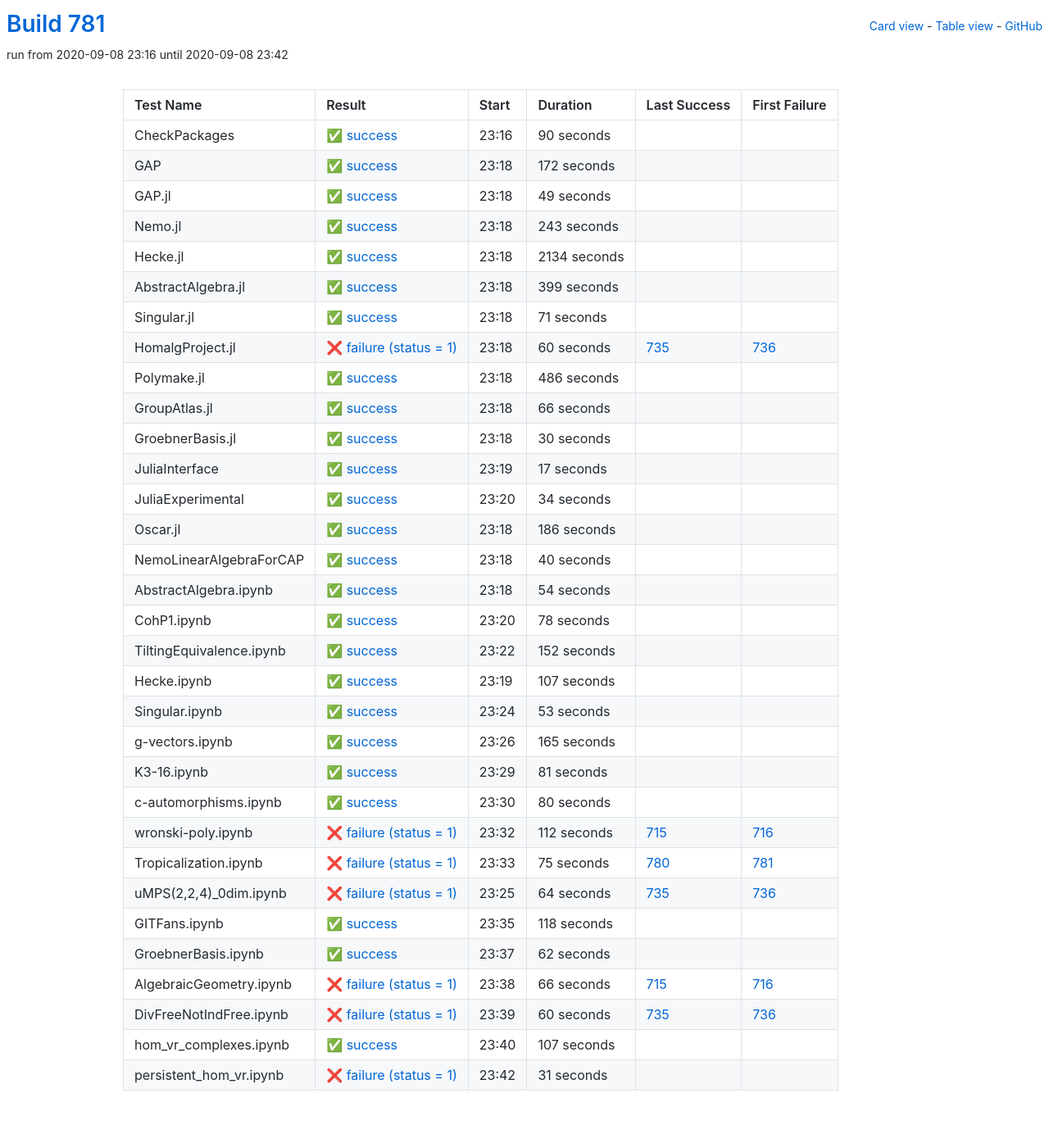
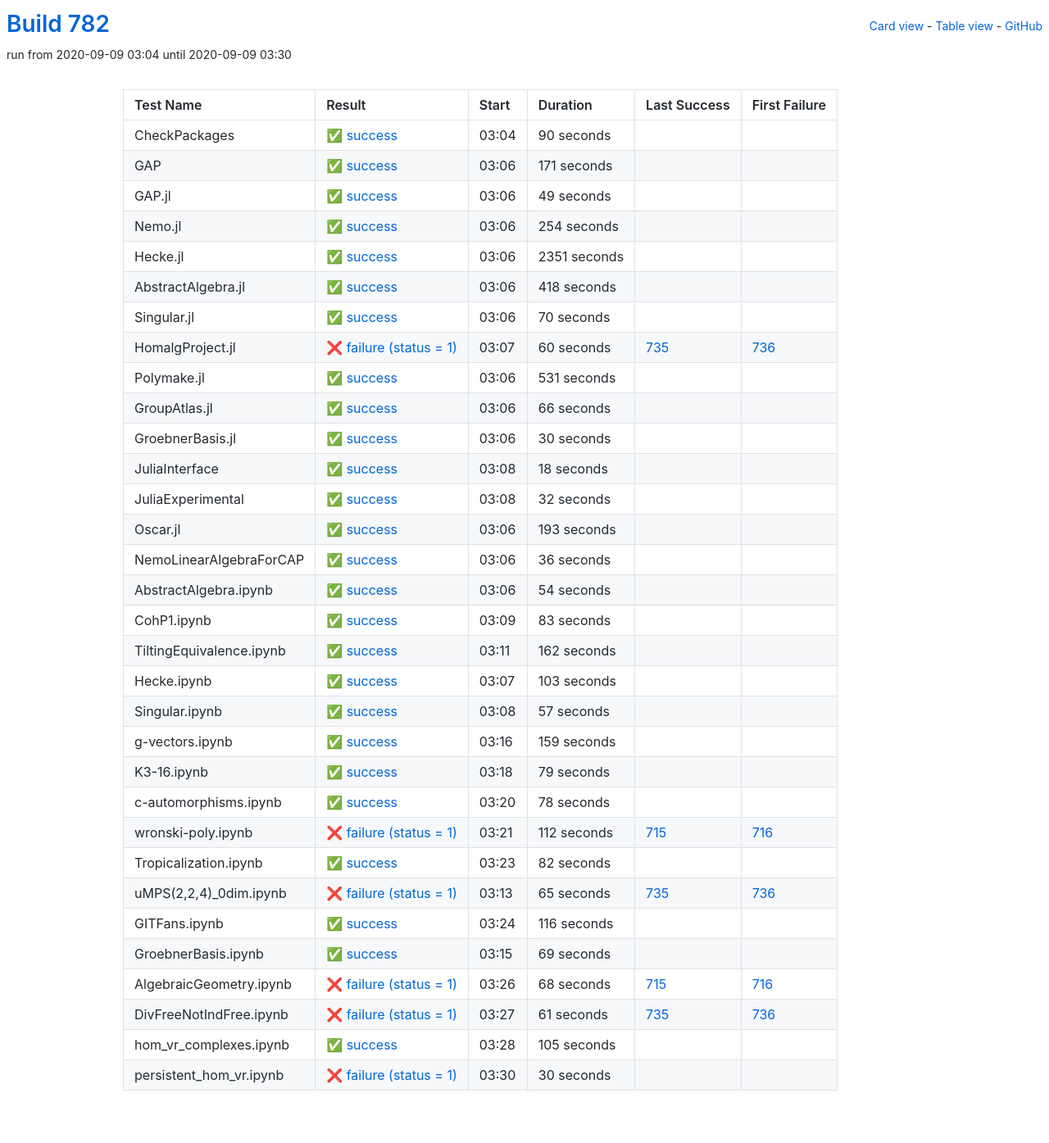
Before and after one commit to oscar-system/oscar-ci-status-stable, a Jekyll site: the page built from table.html, in a window 1280 px wide. Shown: the whole page at 82% size. Built offline with Jekyll 4.4.1, drawn with Linux system fonts in a browser that asks for light colours.

Commit message:
Build #782

```diff
--- a/_data/ci.yml
+++ b/_data/ci.yml
@@ -1,6 +1,6 @@
 ---
-build: 781
-build_url: https://oscarci.mathematik.uni-kl.de/job/oscar-stable/781/
+build: 782
+build_url: https://oscarci.mathematik.uni-kl.de/job/oscar-stable/782/
 job: oscar-stable
 organization: oscar-system
 repo: oscar-ci-status-stable
@@ -8,8 +8,8 @@ repourl: https://github.com/oscar-system/oscar-ci-status-stable
 tests:
 - name: CheckPackages
   id: checkpackages
-  log: https://oscarci.mathematik.uni-kl.de/job/oscar-stable/781/artifact/logs/build-781/CheckPackages.log
-  start: 2020-09-08 23:16
+  log: https://oscarci.mathematik.uni-kl.de/job/oscar-stable/782/artifact/logs/build-782/CheckPackages.log
+  start: 2020-09-09 03:04
   success: true
   exitcode: 0
   status: success
@@ -20,20 +20,20 @@ tests:
   first_failure_url:
 - name: GAP
   id: gap
-  log: https://oscarci.mathematik.uni-kl.de/job/oscar-stable/781/artifact/logs/build-781/GAP.log
-  start: 2020-09-08 23:18
+  log: https://oscarci.mathematik.uni-kl.de/job/oscar-stable/782/artifact/logs/build-782/GAP.log
+  start: 2020-09-09 03:06
   success: true
   exitcode: 0
   status: success
-  duration: 172
+  duration: 171
   last_success: false
   last_success_url:
   first_failure: false
   first_failure_url:
 - name: GAP.jl
   id: gap-jl
-  log: https://oscarci.mathematik.uni-kl.de/job/oscar-stable/781/artifact/logs/build-781/GAP.jl.log
-  start: 2020-09-08 23:18
+  log: https://oscarci.mathematik.uni-kl.de/job/oscar-stable/782/artifact/logs/build-782/GAP.jl.log
+  start: 2020-09-09 03:06
   success: true
   exitcode: 0
   status: success
@@ -44,56 +44,56 @@ tests:
   first_failure_url:
 - name: Nemo.jl
   id: nemo-jl
-  log: https://oscarci.mathematik.uni-kl.de/job/oscar-stable/781/artifact/logs/build-781/Nemo.jl.log
-  start: 2020-09-08 23:18
+  log: https://oscarci.mathematik.uni-kl.de/job/oscar-stable/782/artifact/logs/build-782/Nemo.jl.log
+  start: 2020-09-09 03:06
   success: true
   exitcode: 0
   status: success
-  duration: 243
+  duration: 254
   last_success: false
   last_success_url:
   first_failure: false
   first_failure_url:
 - name: Hecke.jl
   id: hecke-jl
-  log: https://oscarci.mathematik.uni-kl.de/job/oscar-stable/781/artifact/logs/build-781/Hecke.jl.log
-  start: 2020-09-08 23:18
+  log: https://oscarci.mathematik.uni-kl.de/job/oscar-stable/782/artifact/logs/build-782/Hecke.jl.log
+  start: 2020-09-09 03:06
   success: true
   exitcode: 0
   status: success
-  duration: 2134
+  duration: 2351
   last_success: false
   last_success_url:
   first_failure: false
   first_failure_url:
 - name: AbstractAlgebra.jl
   id: abstractalgebra-jl
-  log: https://oscarci.mathematik.uni-kl.de/job/oscar-stable/781/artifact/logs/build-781/AbstractAlgebra.jl.log
-  start: 2020-09-08 23:18
+  log: https://oscarci.mathematik.uni-kl.de/job/oscar-stable/782/artifact/logs/build-782/AbstractAlgebra.jl.log
+  start: 2020-09-09 03:06
   success: true
   exitcode: 0
   status: success
-  duration: 399
+  duration: 418
   last_success: false
   last_success_url:
   first_failure: false
   first_failure_url:
 - name: Singular.jl
   id: singular-jl
-  log: https://oscarci.mathematik.uni-kl.de/job/oscar-stable/781/artifact/logs/build-781/Singular.jl.log
-  start: 2020-09-08 23:18
+  log: https://oscarci.mathematik.uni-kl.de/job/oscar-stable/782/artifact/logs/build-782/Singular.jl.log
+  start: 2020-09-09 03:06
   success: true
   exitcode: 0
   status: success
-  duration: 71
+  duration: 70
   last_success: false
   last_success_url:
   first_failure: false
   first_failure_url:
 - name: HomalgProject.jl
   id: homalgproject-jl
-  log: https://oscarci.mathematik.uni-kl.de/job/oscar-stable/781/artifact/logs/build-781/HomalgProject.jl.log
-  start: 2020-09-08 23:18
+  log: https://oscarci.mathematik.uni-kl.de/job/oscar-stable/782/artifact/logs/build-782/HomalgProject.jl.log
+  start: 2020-09-09 03:07
   success: false
   exitcode: 1
   status: failure
@@ -104,20 +104,20 @@ tests:
   first_failure_url: https://oscarci.mathematik.uni-kl.de/job/oscar-stable/736/
 - name: Polymake.jl
   id: polymake-jl
-  log: https://oscarci.mathematik.uni-kl.de/job/oscar-stable/781/artifact/logs/build-781/Polymake.jl.log
-  start: 2020-09-08 23:18
+  log: https://oscarci.mathematik.uni-kl.de/job/oscar-stable/782/artifact/logs/build-782/Polymake.jl.log
+  start: 2020-09-09 03:06
   success: true
   exitcode: 0
   status: success
-  duration: 486
+  duration: 531
   last_success: false
   last_success_url:
   first_failure: false
   first_failure_url:
 - name: GroupAtlas.jl
   id: groupatlas-jl
-  log: https://oscarci.mathematik.uni-kl.de/job/oscar-stable/781/artifact/logs/build-781/GroupAtlas.jl.log
-  start: 2020-09-08 23:18
+  log: https://oscarci.mathematik.uni-kl.de/job/oscar-stable/782/artifact/logs/build-782/GroupAtlas.jl.log
+  start: 2020-09-09 03:06
   success: true
   exitcode: 0
   status: success
@@ -128,8 +128,8 @@ tests:
   first_failure_url:
 - name: GroebnerBasis.jl
   id: groebnerbasis-jl
-  log: https://oscarci.mathematik.uni-kl.de/job/oscar-stable/781/artifact/logs/build-781/GroebnerBasis.jl.log
-  start: 2020-09-08 23:18
+  log: https://oscarci.mathematik.uni-kl.de/job/oscar-stable/782/artifact/logs/build-782/GroebnerBasis.jl.log
+  start: 2020-09-09 03:06
   success: true
   exitcode: 0
   status: success
@@ -140,56 +140,56 @@ tests:
   first_failure_url:
 - name: JuliaInterface
   id: juliainterface
-  log: https://oscarci.mathematik.uni-kl.de/job/oscar-stable/781/artifact/logs/build-781/JuliaInterface.log
-  start: 2020-09-08 23:19
+  log: https://oscarci.mathematik.uni-kl.de/job/oscar-stable/782/artifact/logs/build-782/JuliaInterface.log
+  start: 2020-09-09 03:08
   success: true
   exitcode: 0
   status: success
-  duration: 17
+  duration: 18
   last_success: false
   last_success_url:
   first_failure: false
   first_failure_url:
 - name: JuliaExperimental
   id: juliaexperimental
-  log: https://oscarci.mathematik.uni-kl.de/job/oscar-stable/781/artifact/logs/build-781/JuliaExperimental.log
-  start: 2020-09-08 23:20
+  log: https://oscarci.mathematik.uni-kl.de/job/oscar-stable/782/artifact/logs/build-782/JuliaExperimental.log
+  start: 2020-09-09 03:08
   success: true
   exitcode: 0
   status: success
-  duration: 34
+  duration: 32
   last_success: false
   last_success_url:
   first_failure: false
   first_failure_url:
 - name: Oscar.jl
   id: oscar-jl
-  log: https://oscarci.mathematik.uni-kl.de/job/oscar-stable/781/artifact/logs/build-781/Oscar.jl.log
-  start: 2020-09-08 23:18
+  log: https://oscarci.mathematik.uni-kl.de/job/oscar-stable/782/artifact/logs/build-782/Oscar.jl.log
+  start: 2020-09-09 03:06
   success: true
   exitcode: 0
   status: success
-  duration: 186
+  duration: 193
   last_success: false
   last_success_url:
   first_failure: false
   first_failure_url:
 - name: NemoLinearAlgebraForCAP
   id: nemolinearalgebraforcap
-  log: https://oscarci.mathematik.uni-kl.de/job/oscar-stable/781/artifact/logs/build-781/NemoLinearAlgebraForCAP.log
-  start: 2020-09-08 23:18
+  log: https://oscarci.mathematik.uni-kl.de/job/oscar-stable/782/artifact/logs/build-782/NemoLinearAlgebraForCAP.log
+  start: 2020-09-09 03:06
   success: true
   exitcode: 0
   status: success
-  duration: 40
+  duration: 36
   last_success: false
   last_success_url:
   first_failure: false
   first_failure_url:
 - name: AbstractAlgebra.ipynb
   id: abstractalgebra-ipynb
-  log: https://oscarci.mathematik.uni-kl.de/job/oscar-stable/781/artifact/logs/build-781/AbstractAlgebra.ipynb.log
-  start: 2020-09-08 23:18
+  log: https://oscarci.mathematik.uni-kl.de/job/oscar-stable/782/artifact/logs/build-782/AbstractAlgebra.ipynb.log
+  start: 2020-09-09 03:06
   success: true
   exitcode: 0
   status: success
@@ -200,8 +200,80 @@ tests:
   first_failure_url:
 - name: CohP1.ipynb
   id: cohp1-ipynb
-  log: https://oscarci.mathematik.uni-kl.de/job/oscar-stable/781/artifact/logs/build-781/CohP1.ipynb.log
-  start: 2020-09-08 23:20
+  log: https://oscarci.mathematik.uni-kl.de/job/oscar-stable/782/artifact/logs/build-782/CohP1.ipynb.log
+  start: 2020-09-09 03:09
+  success: true
+  exitcode: 0
+  status: success
+  duration: 83
+  last_success: false
+  last_success_url:
+  first_failure: false
+  first_failure_url:
+- name: TiltingEquivalence.ipynb
+  id: tiltingequivalence-ipynb
+  log: https://oscarci.mathematik.uni-kl.de/job/oscar-stable/782/artifact/logs/build-782/TiltingEquivalence.ipynb.log
+  start: 2020-09-09 03:11
+  success: true
+  exitcode: 0
+  status: success
+  duration: 162
+  last_success: false
+  last_success_url:
+  first_failure: false
+  first_failure_url:
+- name: Hecke.ipynb
+  id: hecke-ipynb
+  log: https://oscarci.mathematik.uni-kl.de/job/oscar-stable/782/artifact/logs/build-782/Hecke.ipynb.log
+  start: 2020-09-09 03:07
+  success: true
+  exitcode: 0
+  status: success
+  duration: 103
+  last_success: false
+  last_success_url:
+  first_failure: false
+  first_failure_url:
+- name: Singular.ipynb
+  id: singular-ipynb
+  log: https://oscarci.mathematik.uni-kl.de/job/oscar-stable/782/artifact/logs/build-782/Singular.ipynb.log
+  start: 2020-09-09 03:08
+  success: true
+  exitcode: 0
+  status: success
+  duration: 57
+  last_success: false
+  last_success_url:
+  first_failure: false
+  first_failure_url:
+- name: g-vectors.ipynb
+  id: g-vectors-ipynb
+  log: https://oscarci.mathematik.uni-kl.de/job/oscar-stable/782/artifact/logs/build-782/g-vectors.ipynb.log
+  start: 2020-09-09 03:16
+  success: true
+  exitcode: 0
+  status: success
+  duration: 159
+  last_success: false
+  last_success_url:
+  first_failure: false
+  first_failure_url:
+- name: K3-16.ipynb
+  id: k3-16-ipynb
+  log: https://oscarci.mathematik.uni-kl.de/job/oscar-stable/782/artifact/logs/build-782/K3-16.ipynb.log
+  start: 2020-09-09 03:18
+  success: true
+  exitcode: 0
+  status: success
+  duration: 79
+  last_success: false
+  last_success_url:
+  first_failure: false
+  first_failure_url:
+- name: c-automorphisms.ipynb
+  id: c-automorphisms-ipynb
+  log: https://oscarci.mathematik.uni-kl.de/job/oscar-stable/782/artifact/logs/build-782/c-automorphisms.ipynb.log
+  start: 2020-09-09 03:20
   success: true
   exitcode: 0
   status: success
@@ -210,82 +282,10 @@ tests:
   last_success_url:
   first_failure: false
   first_failure_url:
-- name: TiltingEquivalence.ipynb
-  id: tiltingequivalence-ipynb
-  log: https://oscarci.mathematik.uni-kl.de/job/oscar-stable/781/artifact/logs/build-781/TiltingEquivalence.ipynb.log
-  start: 2020-09-08 23:22
-  success: true
-  exitcode: 0
-  status: success
-  duration: 152
-  last_success: false
-  last_success_url:
-  first_failure: false
-  first_failure_url:
-- name: Hecke.ipynb
-  id: hecke-ipynb
-  log: https://oscarci.mathematik.uni-kl.de/job/oscar-stable/781/artifact/logs/build-781/Hecke.ipynb.log
-  start: 2020-09-08 23:19
-  success: true
-  exitcode: 0
-  status: success
-  duration: 107
-  last_success: false
-  last_success_url:
-  first_failure: false
-  first_failure_url:
-- name: Singular.ipynb
-  id: singular-ipynb
-  log: https://oscarci.mathematik.uni-kl.de/job/oscar-stable/781/artifact/logs/build-781/Singular.ipynb.log
-  start: 2020-09-08 23:24
-  success: true
-  exitcode: 0
-  status: success
-  duration: 53
-  last_success: false
-  last_success_url:
-  first_failure: false
-  first_failure_url:
-- name: g-vectors.ipynb
-  id: g-vectors-ipynb
-  log: https://oscarci.mathematik.uni-kl.de/job/oscar-stable/781/artifact/logs/build-781/g-vectors.ipynb.log
-  start: 2020-09-08 23:26
-  success: true
-  exitcode: 0
-  status: success
-  duration: 165
-  last_success: false
-  last_success_url:
-  first_failure: false
-  first_failure_url:
-- name: K3-16.ipynb
-  id: k3-16-ipynb
-  log: https://oscarci.mathematik.uni-kl.de/job/oscar-stable/781/artifact/logs/build-781/K3-16.ipynb.log
-  start: 2020-09-08 23:29
-  success: true
-  exitcode: 0
-  status: success
-  duration: 81
-  last_success: false
-  last_success_url:
-  first_failure: false
-  first_failure_url:
-- name: c-automorphisms.ipynb
-  id: c-automorphisms-ipynb
-  log: https://oscarci.mathematik.uni-kl.de/job/oscar-stable/781/artifact/logs/build-781/c-automorphisms.ipynb.log
-  start: 2020-09-08 23:30
-  success: true
-  exitcode: 0
-  status: success
-  duration: 80
-  last_success: false
-  last_success_url:
-  first_failure: false
-  first_failure_url:
 - name: wronski-poly.ipynb
   id: wronski-poly-ipynb
-  log: https://oscarci.mathematik.uni-kl.de/job/oscar-stable/781/artifact/logs/build-781/wronski-poly.ipynb.log
-  start: 2020-09-08 23:32
+  log: https://oscarci.mathematik.uni-kl.de/job/oscar-stable/782/artifact/logs/build-782/wronski-poly.ipynb.log
+  start: 2020-09-09 03:21
   success: false
   exitcode: 1
   status: failure
@@ -296,96 +296,96 @@ tests:
   first_failure_url: https://oscarci.mathematik.uni-kl.de/job/oscar-stable/716/
 - name: Tropicalization.ipynb
   id: tropicalization-ipynb
-  log: https://oscarci.mathematik.uni-kl.de/job/oscar-stable/781/artifact/logs/build-781/Tropicalization.ipynb.log
-  start: 2020-09-08 23:33
+  log: https://oscarci.mathematik.uni-kl.de/job/oscar-stable/782/artifact/logs/build-782/Tropicalization.ipynb.log
+  start: 2020-09-09 03:23
+  success: true
+  exitcode: 0
+  status: success
+  duration: 82
+  last_success: false
+  last_success_url:
+  first_failure: false
+  first_failure_url:
+- name: uMPS(2,2,4)_0dim.ipynb
+  id: umps-2-2-4-0dim-ipynb
+  log: https://oscarci.mathematik.uni-kl.de/job/oscar-stable/782/artifact/logs/build-782/uMPS-2-2-4-_0dim.ipynb.log
+  start: 2020-09-09 03:13
   success: false
   exitcode: 1
   status: failure
-  duration: 75
-  last_success: 780
-  last_success_url: https://oscarci.mathematik.uni-kl.de/job/oscar-stable/780/
-  first_failure: 781
-  first_failure_url: https://oscarci.mathematik.uni-kl.de/job/oscar-stable/781/
-- name: uMPS(2,2,4)_0dim.ipynb
-  id: umps-2-2-4-0dim-ipynb
-  log: https://oscarci.mathematik.uni-kl.de/job/oscar-stable/781/artifact/logs/build-781/uMPS-2-2-4-_0dim.ipynb.log
-  start: 2020-09-08 23:25
-  success: false
-  exitcode: 1
-  status: failure
-  duration: 64
+  duration: 65
   last_success: 735
   last_success_url: https://oscarci.mathematik.uni-kl.de/job/oscar-stable/735/
   first_failure: 736
   first_failure_url: https://oscarci.mathematik.uni-kl.de/job/oscar-stable/736/
 - name: GITFans.ipynb
   id: gitfans-ipynb
-  log: https://oscarci.mathematik.uni-kl.de/job/oscar-stable/781/artifact/logs/build-781/GITFans.ipynb.log
-  start: 2020-09-08 23:35
+  log: https://oscarci.mathematik.uni-kl.de/job/oscar-stable/782/artifact/logs/build-782/GITFans.ipynb.log
+  start: 2020-09-09 03:24
   success: true
   exitcode: 0
   status: success
-  duration: 118
+  duration: 116
   last_success: false
   last_success_url:
   first_failure: false
   first_failure_url:
 - name: GroebnerBasis.ipynb
   id: groebnerbasis-ipynb
-  log: https://oscarci.mathematik.uni-kl.de/job/oscar-stable/781/artifact/logs/build-781/GroebnerBasis.ipynb.log
-  start: 2020-09-08 23:37
+  log: https://oscarci.mathematik.uni-kl.de/job/oscar-stable/782/artifact/logs/build-782/GroebnerBasis.ipynb.log
+  start: 2020-09-09 03:15
   success: true
   exitcode: 0
   status: success
-  duration: 62
+  duration: 69
   last_success: false
   last_success_url:
   first_failure: false
   first_failure_url:
 - name: AlgebraicGeometry.ipynb
   id: algebraicgeometry-ipynb
-  log: https://oscarci.mathematik.uni-kl.de/job/oscar-stable/781/artifact/logs/build-781/AlgebraicGeometry.ipynb.log
-  start: 2020-09-08 23:38
+  log: https://oscarci.mathematik.uni-kl.de/job/oscar-stable/782/artifact/logs/build-782/AlgebraicGeometry.ipynb.log
+  start: 2020-09-09 03:26
   success: false
   exitcode: 1
   status: failure
-  duration: 66
+  duration: 68
   last_success: 715
   last_success_url: https://oscarci.mathematik.uni-kl.de/job/oscar-stable/715/
   first_failure: 716
   first_failure_url: https://oscarci.mathematik.uni-kl.de/job/oscar-stable/716/
 - name: DivFreeNotIndFree.ipynb
   id: divfreenotindfree-ipynb
-  log: https://oscarci.mathematik.uni-kl.de/job/oscar-stable/781/artifact/logs/build-781/DivFreeNotIndFree.ipynb.log
-  start: 2020-09-08 23:39
+  log: https://oscarci.mathematik.uni-kl.de/job/oscar-stable/782/artifact/logs/build-782/DivFreeNotIndFree.ipynb.log
+  start: 2020-09-09 03:27
   success: false
   exitcode: 1
   status: failure
-  duration: 60
+  duration: 61
   last_success: 735
   last_success_url: https://oscarci.mathematik.uni-kl.de/job/oscar-stable/735/
   first_failure: 736
   first_failure_url: https://oscarci.mathematik.uni-kl.de/job/oscar-stable/736/
 - name: hom_vr_complexes.ipynb
   id: hom-vr-complexes-ipynb
-  log: https://oscarci.mathematik.uni-kl.de/job/oscar-stable/781/artifact/logs/build-781/hom_vr_complexes.ipynb.log
-  start: 2020-09-08 23:40
+  log: https://oscarci.mathematik.uni-kl.de/job/oscar-stable/782/artifact/logs/build-782/hom_vr_complexes.ipynb.log
+  start: 2020-09-09 03:28
   success: true
   exitcode: 0
   status: success
-  duration: 107
+  duration: 105
   last_success: false
   last_success_url:
   first_failure: false
   first_failure_url:
 - name: persistent_hom_vr.ipynb
   id: persistent-hom-vr-ipynb
-  log: https://oscarci.mathematik.uni-kl.de/job/oscar-stable/781/artifact/logs/build-781/persistent_hom_vr.ipynb.log
-  start: 2020-09-08 23:42
+  log: https://oscarci.mathematik.uni-kl.de/job/oscar-stable/782/artifact/logs/build-782/persistent_hom_vr.ipynb.log
+  start: 2020-09-09 03:30
   success: false
   exitcode: 1
   status: failure
-  duration: 31
+  duration: 30
   last_success: false
   last_success_url:
   first_failure: false
```
Also changed, not shown: README.md.
